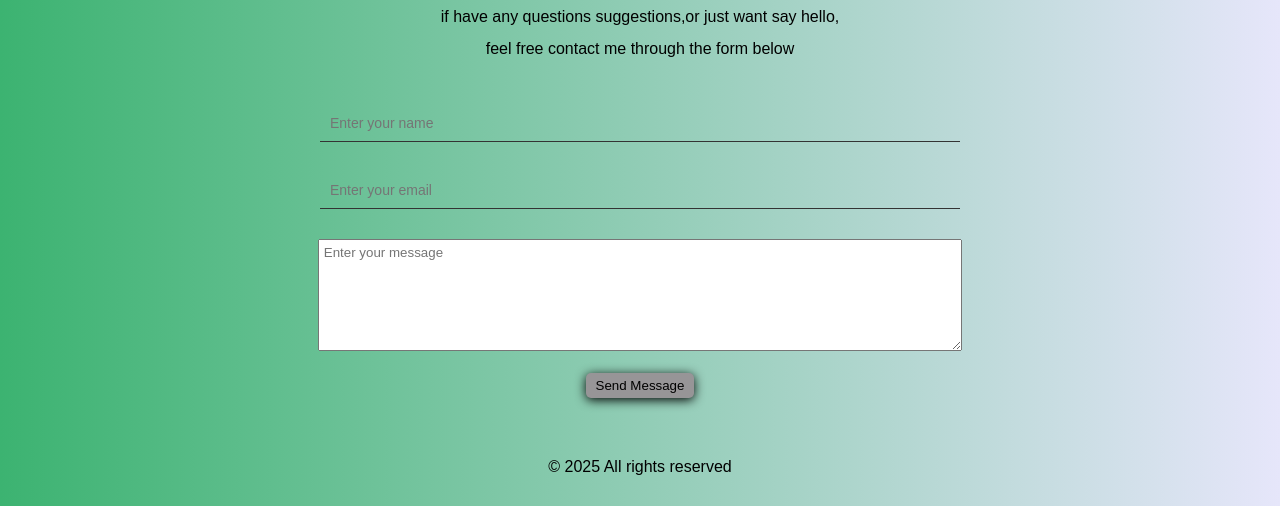
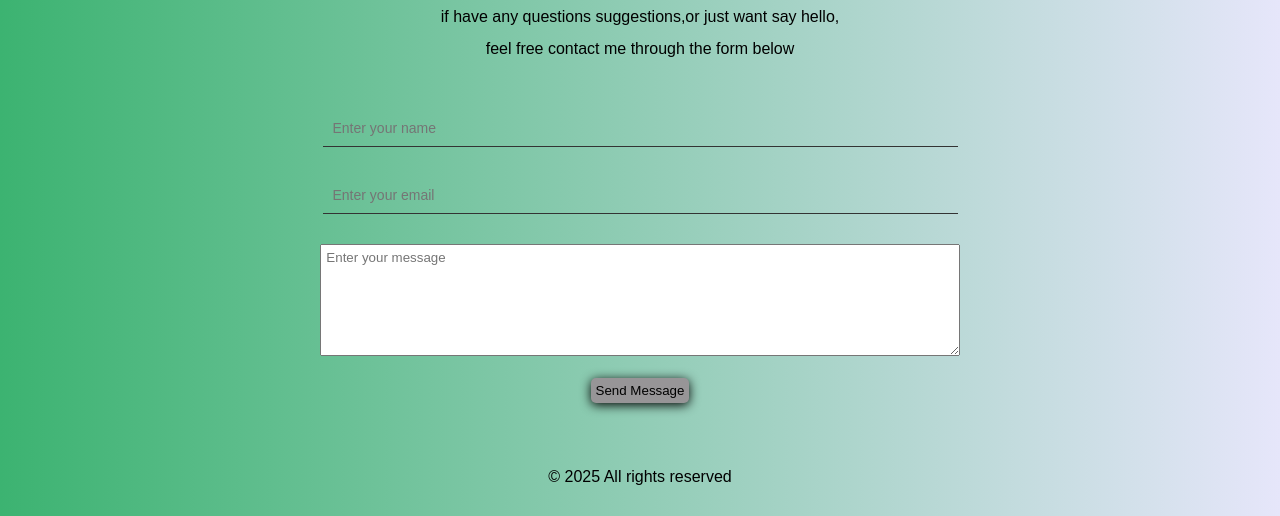
Before and after one commit to jayalakshmi-jk/basic_html_website_Task, a plain HTML site: page Contact.html in a window 1280 px wide. Shown: the part 369-885 px from the top of the page. Drawn offline with Linux system fonts and the light colour scheme.

Commit message:
file changed

```diff
--- a/Contact.html
+++ b/Contact.html
@@ -12,7 +12,8 @@
             font-family: Arial, Helvetica, sans-serif;
             /* background-color: rgb(191, 210, 211);*/
         }
-         body{
+
+        body {
             background: linear-gradient(to left, lavender, mediumseagreen);
         }
 
@@ -158,21 +159,22 @@
         .sm {
             text-decoration: none;
         }
-         button{
+
+        button {
             background-color: rgb(151, 149, 151);
             box-shadow: 0px 2px 11px black;
             border-radius: 5px;
             border: none;
         }
-        button a{
+
+        button a {
             text-decoration: none;
             color: black;
         }
-        button:hover{
+
+        button:hover {
             background-color: aqua;
         }
-
-
     </style>
 </head>
 
@@ -207,6 +209,7 @@
         <p class="paragraphtag">if have any questions suggestions,or just want say hello,<br>
             feel free contact me through the form below</p>
 
+        <form action="/your-server-endpoint" method="post">
             <div class="input-div">
                 <input type="text" placeholder="Enter your name" class="name" required><br>
 
@@ -214,9 +217,9 @@
 
                 <textarea placeholder="Enter your message" class="yourmsg" required></textarea><br><br>
 
-           <button><a href="" class="sm">Send Message</a></button>
-
+                <button type="submit" class="sm">Send Message</button>
             </div>
+        </form>
         </div>
         <div>
             <footer>
```
Also changed, not shown: index.html (+2 -2 lines). Lines whose indentation alone changed are shown as unchanged.
